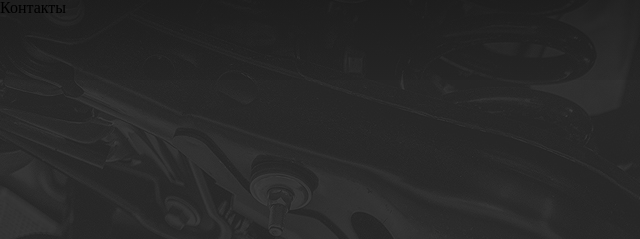
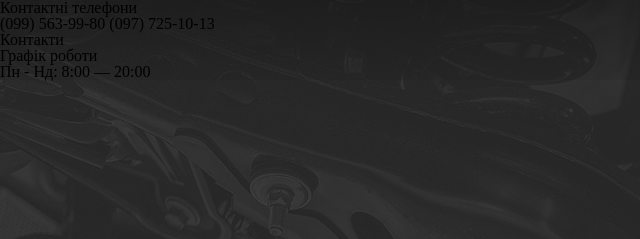
Before and after one commit to mmotuz/car-service-koziyk, a plain HTML site: page index.html in a window 1280 px wide. Shown: the top 239 px of the page, 0-640 px from the left. Drawn offline with Linux system fonts and the light colour scheme.

Commit message:
add basic content to the header

```diff
--- a/css/main.css
+++ b/css/main.css
@@ -54,10 +54,12 @@ a {
 
 body {
     background-image: url('../images/header_bg.jpg');
+    background-repeat: no-repeat;
 }
 
 .mainHeader{
     background-image: linear-gradient(to bottom, rgba(20,20,20,0.5), rgba(20,20,20,0.1));
     width: 100%;
     height: 80px;
+    color: #fffff;
 }
--- a/index.html
+++ b/index.html
@@ -14,7 +14,19 @@
 </head>
 <body>
 <header class="mainHeader">
- Контакты
+    <div class="phoneBlock">
+        <p class="phoneText">Контактні телефони</p>
+        <p class="phoneText">(099) 563-99-80  (097) 725-10-13</p>
+    </div>
+    <div class="addressBlock">
+        Контакти
+    </div>
+    <div>
+        <p class="phoneText">Графік роботи</p>
+        <p class="phoneText">Пн - Нд: 8:00 — 20:00</p>
+    </div>
+
+
 </header>
 </div>
 
```
